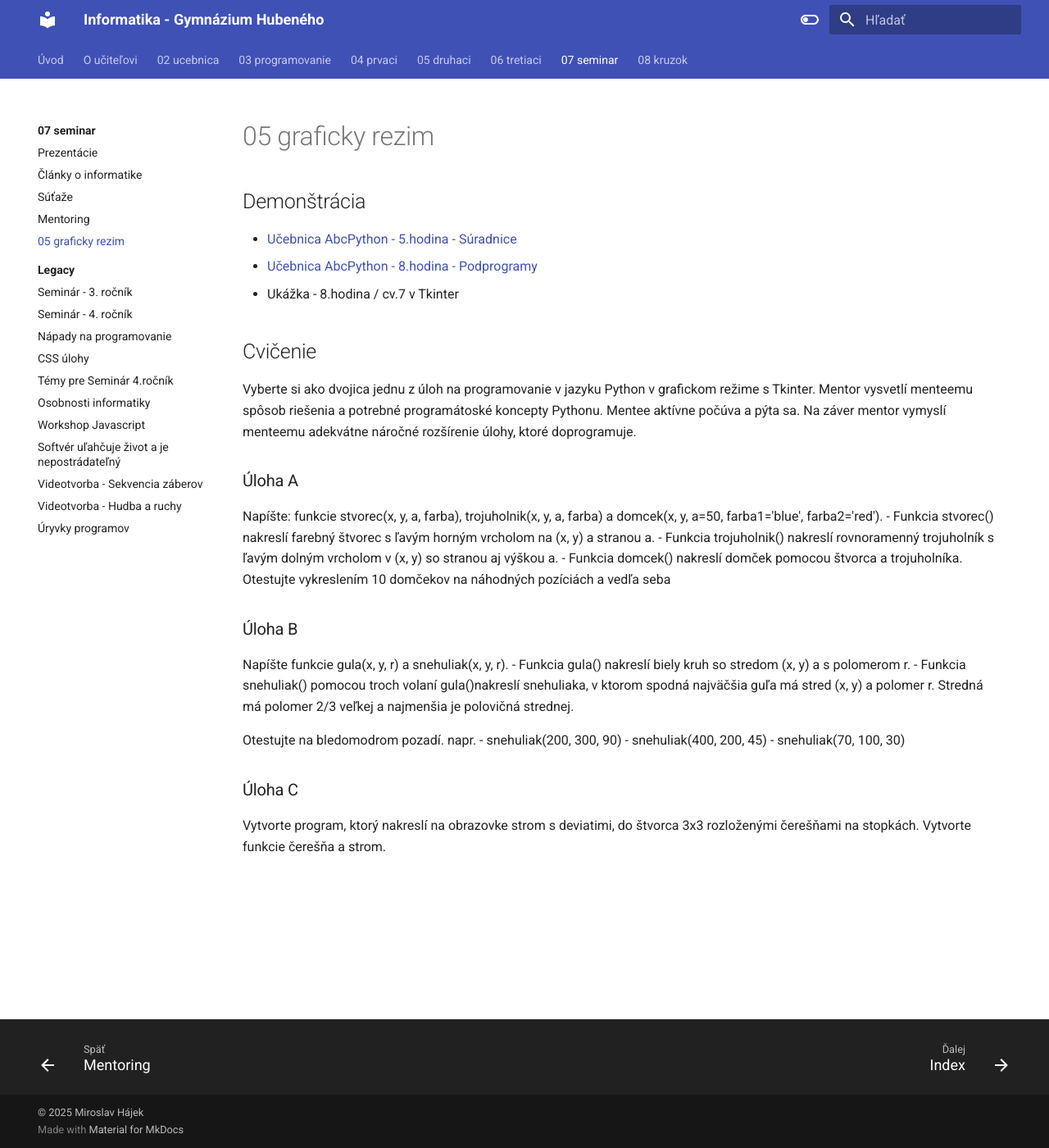
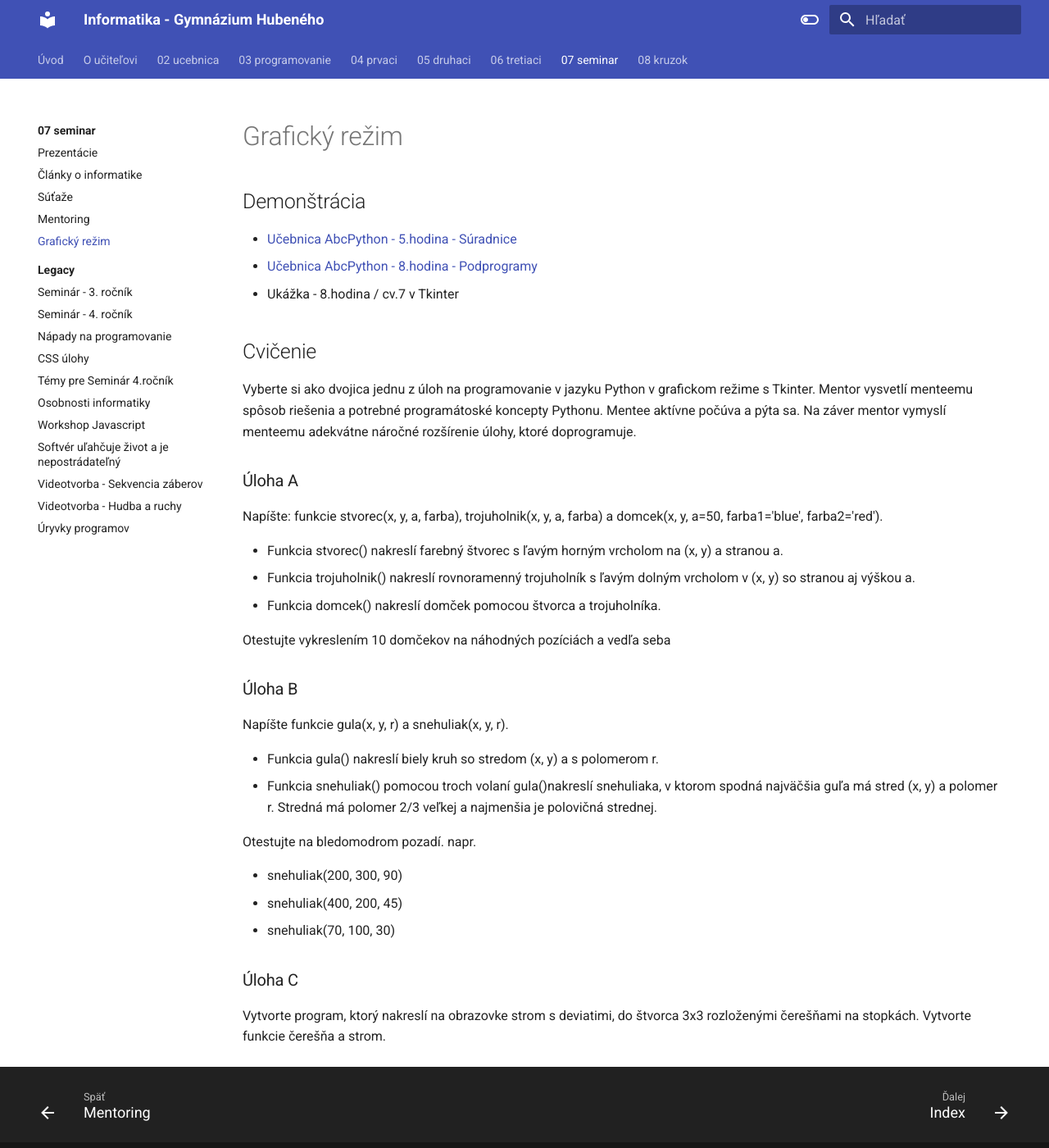
Before and after one commit to hubenka/hubenka.github.io, an MkDocs documentation site: the page built from docs/07_seminar/05_graficky_rezim.md, in a window 1280 px wide and 1400 px high. Shown: the whole window at 82% size. Built offline with MkDocs 1.6.1 and Material for MkDocs 9.7.7, drawn with Linux system fonts in a browser that asks for light colours.

Commit message:
Seminar mentoring ver 2

```diff
--- a/docs/07_seminar/05_graficky_rezim.md
+++ b/docs/07_seminar/05_graficky_rezim.md
@@ -1,3 +1,9 @@
+---
+title: Grafický režim
+publish: true
+---
+
+
 ## Demonštrácia
 
 - [Učebnica AbcPython - 5.hodina - Súradnice](https://abcpython.input.sk/p05.html)
@@ -13,20 +19,24 @@ Mentor vysvetlí menteemu spôsob riešenia a potrebné programátoské koncepty
 
 Napíšte:
 funkcie stvorec(x, y, a, farba), trojuholnik(x, y, a, farba) a domcek(x, y, a=50, farba1='blue', farba2='red').
+
 - Funkcia stvorec() nakreslí farebný štvorec s ľavým horným vrcholom na (x, y) a stranou a.
 - Funkcia trojuholnik() nakreslí rovnoramenný trojuholník s ľavým dolným vrcholom v (x, y) so stranou aj výškou a.
 - Funkcia domcek() nakreslí domček pomocou štvorca a trojuholníka.
+
 Otestujte vykreslením 10 domčekov na náhodných pozíciách a vedľa seba
 
 
 ### Úloha B
 
 Napíšte funkcie gula(x, y, r) a snehuliak(x, y, r).
+
 - Funkcia gula() nakreslí biely kruh so stredom (x, y) a s polomerom r.
 - Funkcia snehuliak() pomocou troch volaní gula()nakreslí snehuliaka, v ktorom spodná najväčšia guľa má stred (x, y) a polomer r. Stredná má polomer 2/3 veľkej a najmenšia je polovičná strednej.
 
 Otestujte na bledomodrom pozadí.
 napr.
+
 - snehuliak(200, 300, 90)
 - snehuliak(400, 200, 45)
 - snehuliak(70, 100, 30)
```
Also changed, not shown: 1 other file.
